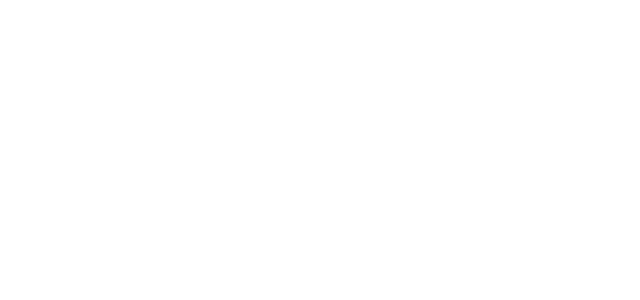
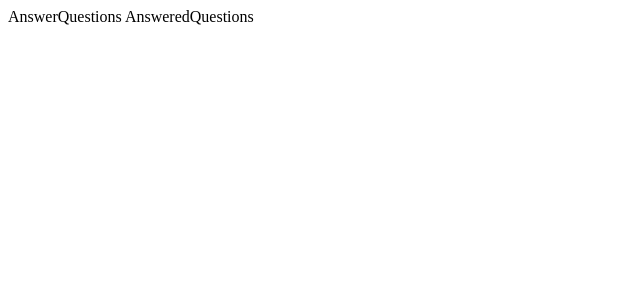
Before and after one commit to emeraldahp/capstoneFYND-himanshu, a Vue app in the folder courseApp/: page /tutorview in a window 1280 px wide. Before the commit this address had no page. Shown: the top 300 px of the page, without its empty margins (0-640 px from the left). Built offline with nearby package versions, Linux system fonts and the light colour scheme.

Commit message:
tutor view

```diff
--- /dev/null
+++ b/courseApp/src/components/AnsQuestion.vue
@@ -0,0 +1,5 @@
+<script></script>
+<template>
+    AnswerQuestions
+    AnsweredQuestions
+</template>
--- a/courseApp/src/components/LoginComp.vue
+++ b/courseApp/src/components/LoginComp.vue
@@ -41,6 +41,7 @@
             if(response.data.data.status == "loginsuccess") {
                 this.$store.commit("updateTutor", response.data.data.tutorName)
                 this.$store.commit("tutorLog", true)
+                this.$router.push({name:'tutorview'})
             }
         },
         async adminLogin() {
--- a/courseApp/src/router/index.js
+++ b/courseApp/src/router/index.js
@@ -3,6 +3,7 @@
 import LoginView from '../views/LoginView.vue'
 import CourseView from '../views/CourseView.vue'
 import AdminView from '../views/AdminView.vue'
+import TutorView from '../views/TutorView.vue'
 
 const router = createRouter({
   history: createWebHistory(import.meta.env.BASE_URL),
@@ -26,6 +27,11 @@
       path: '/adminview',
       name: 'adminview',
       component: AdminView
+    },
+    {
+      path: '/tutorview',
+      name: 'tutorview',
+      component: TutorView
     }
   ]
 })
--- /dev/null
+++ b/courseApp/src/views/TutorView.vue
@@ -0,0 +1,13 @@
+<script>
+import AnsQuestion from '../components/AnsQuestion.vue'
+export default {
+    components:{
+        AnsQuestion
+    }
+}
+</script>
+<template>
+    <div>
+        <ans-question/>
+    </div>
+</template>
```
